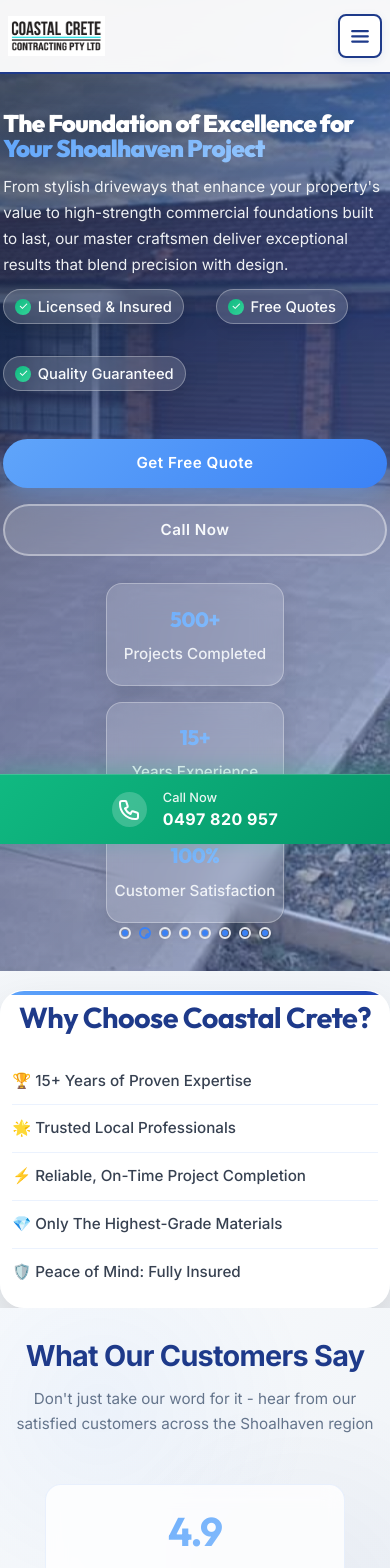
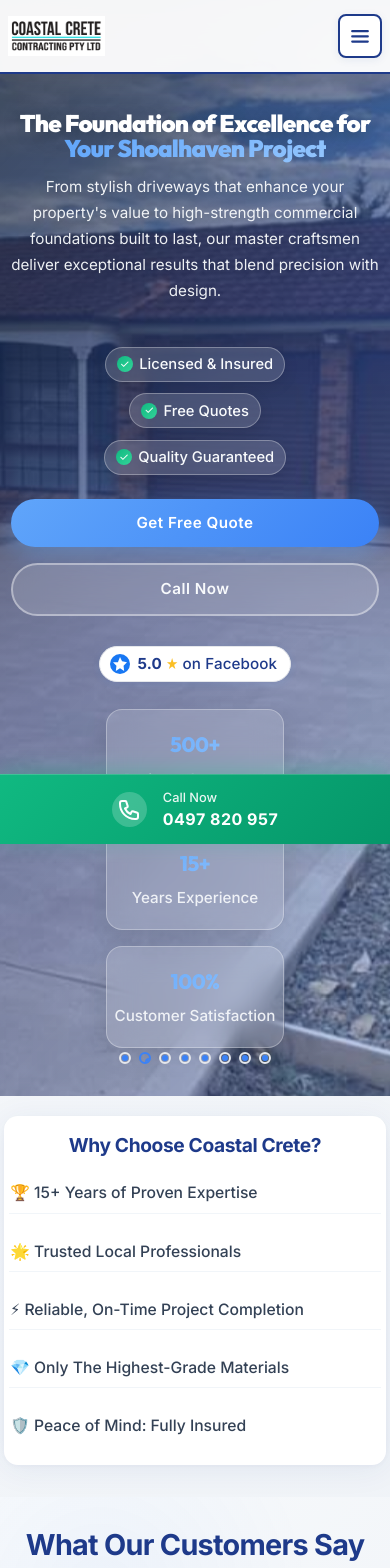
Before and after one commit to TysonPWilliams/coastal-crete-website, a React (Vite) app: page / in a window 390 px wide. Shown: the top 1568 px of the page. Built offline with nearby package versions, Linux system fonts and the light colour scheme.

Commit message:
Added better styling for WhyCoastCrete

```diff
--- a/src/App.css
+++ b/src/App.css
@@ -417,15 +417,22 @@
 }
 
 .hero-content {
-  max-width: 1200px;
-  margin: 0 auto;
-  padding: 2rem;
-  display: grid;
-  grid-template-columns: 1fr 1fr;
-  gap: 4rem;
-  align-items: center;
+  display: flex;
+  flex-direction: column;
+  align-items: center;
+  justify-content: center;
   position: relative;
   z-index: 3;
+  min-height: 500px;
+  padding: 3rem 0 0 0;
+}
+
+.hero-text {
+  display: flex;
+  flex-direction: column;
+  align-items: center;
+  text-align: center;
+  max-width: 700px;
 }
 
 .hero-title {
@@ -458,9 +465,10 @@
 
 .hero-features {
   display: flex;
-  gap: 2rem;
-  margin-bottom: 3rem;
   flex-wrap: wrap;
+  gap: 1rem;
+  justify-content: center;
+  margin: 2rem 0 1.5rem 0;
 }
 
 .feature {
@@ -500,8 +508,9 @@
 
 .hero-buttons {
   display: flex;
-  gap: 1.5rem;
-  flex-wrap: wrap;
+  gap: 1.2rem;
+  justify-content: center;
+  margin-bottom: 0.7rem;
 }
 
 .btn {
@@ -1032,8 +1041,24 @@
     padding-bottom: 3rem;
   }
   .hero-content {
-    display: flex;
+    padding: 2rem 0 0 0;
+  }
+  .hero-text {
+    max-width: 100%;
+    padding: 0 0.5rem;
+  }
+  .hero-features {
     flex-direction: column;
+    align-items: center;
+    gap: 0.7rem;
+  }
+  .hero-buttons {
+    flex-direction: column;
+    gap: 1rem;
+    width: 100%;
+  }
+  .hero-trust-badge {
+    justify-content: center;
   }
 }
 
@@ -1691,3 +1716,168 @@
     font-size: 1rem;
   }
 }
+
+/* Hero Trust Badge Styles */
+.hero-trust-badge {
+  display: flex;
+  justify-content: center;
+  align-items: center;
+  margin-top: 1.2rem;
+}
+.trust-badge-link {
+  display: inline-flex;
+  align-items: center;
+  gap: 0.5rem;
+  background: #fff;
+  border-radius: 999px;
+  box-shadow: 0 2px 8px rgba(24, 119, 243, 0.08);
+  padding: 0.4rem 1.1rem 0.4rem 0.7rem;
+  font-size: 1rem;
+  font-weight: 500;
+  color: #1e3a8a;
+  text-decoration: none;
+  border: 1.5px solid #e5e7eb;
+  transition: box-shadow 0.2s, border 0.2s;
+}
+.trust-badge-link:hover {
+  box-shadow: 0 4px 16px rgba(24, 119, 243, 0.15);
+  border: 1.5px solid #1877F3;
+  color: #1877F3;
+}
+.trust-badge-icon {
+  display: flex;
+  align-items: center;
+  justify-content: center;
+}
+.trust-badge-text {
+  font-size: 1rem;
+  font-weight: 500;
+  color: #1e3a8a;
+  letter-spacing: 0.1px;
+}
+@media (max-width: 768px) {
+  .hero-trust-badge {
+    justify-content: center;
+  }
+  .trust-badge-link {
+    font-size: 0.95rem;
+    padding: 0.35rem 0.8rem 0.35rem 0.6rem;
+  }
+  .trust-badge-text {
+    font-size: 0.95rem;
+  }
+}
+
+/* Testimonial Author Avatar */
+.author-avatar {
+  width: 40px;
+  height: 40px;
+  border-radius: 50%;
+  display: flex;
+  align-items: center;
+  justify-content: center;
+  color: #fff;
+  font-weight: 700;
+  font-size: 1.1rem;
+  margin-bottom: 0.3rem;
+  margin-right: 0.7rem;
+  box-shadow: 0 2px 8px rgba(30,58,138,0.08);
+  border: 2px solid #fff;
+  letter-spacing: 1px;
+}
+.author-info {
+  display: flex;
+  align-items: center;
+  gap: 0.7rem;
+}
+.facebook-btn {
+  display: inline-flex;
+  align-items: center;
+  gap: 0.5rem;
+}
+.facebook-logo {
+  display: flex;
+  align-items: center;
+  justify-content: center;
+}
+
+/* Why Choose Coastal Crete Section */
+.why-coastal-crete-section {
+  display: flex;
+  justify-content: center;
+  align-items: flex-start;
+  width: 100%;
+  background: transparent;
+  padding: 0 0 3rem 0;
+  margin-top: 2.5rem;
+}
+.why-coastal-crete-card {
+  background: #fff;
+  box-shadow: 0 4px 32px rgba(30,58,138,0.07), 0 1.5px 6px rgba(30,58,138,0.04);
+  border-radius: 22px;
+  padding: 2.5rem 2.5rem 2rem 2.5rem;
+  max-width: 700px;
+  width: 100%;
+  margin: 0 auto;
+  position: relative;
+  z-index: 5;
+}
+.why-coastal-crete-title {
+  text-align: center;
+  font-size: 2rem;
+  font-weight: 700;
+  color: #1e3a8a;
+  margin-bottom: 2rem;
+  font-family: 'Inter', sans-serif;
+}
+.why-coastal-crete-list {
+  list-style: none;
+  padding: 0;
+  margin: 0;
+  display: flex;
+  flex-direction: column;
+  gap: 1.1rem;
+}
+.why-coastal-crete-list li {
+  display: flex;
+  align-items: center;
+  font-size: 1.13rem;
+  color: #334155;
+  font-weight: 500;
+  gap: 0.7rem;
+  padding: 0.7rem 0.5rem 0.7rem 0.2rem;
+  border-bottom: 1px solid #f1f5f9;
+}
+.why-coastal-crete-list li:last-child {
+  border-bottom: none;
+}
+.why-coastal-crete-list li span {
+  font-size: 1.3rem;
+  margin-right: 0.7rem;
+}
+@media (max-width: 900px) {
+  .why-coastal-crete-card {
+    max-width: 98vw;
+    padding: 2rem 1rem 1.5rem 1rem;
+    margin: 0 auto;
+  }
+}
+@media (max-width: 600px) {
+  .why-coastal-crete-section {
+    padding: 0 0 2rem 0;
+    margin-top: 1.2rem;
+  }
+  .why-coastal-crete-card {
+    padding: 1.2rem 0.3rem 1.2rem 0.3rem;
+    border-radius: 14px;
+    margin: 0 auto;
+  }
+  .why-coastal-crete-title {
+    font-size: 1.2rem;
+    margin-bottom: 1.1rem;
+  }
+  .why-coastal-crete-list li {
+    font-size: 0.98rem;
+    padding: 0.5rem 0.2rem 0.5rem 0.1rem;
+  }
+}
--- a/src/components/HeroSection.jsx
+++ b/src/components/HeroSection.jsx
@@ -127,6 +127,17 @@
             <a href="#contact" className="btn btn-primary">Get Free Quote</a>
             <a href="tel:0497 820 957" className="btn btn-secondary">Call Now</a>
           </div>
+          <div className="hero-trust-badge">
+            <a href="https://www.facebook.com/CoastalCretePtyLtd/reviews" target="_blank" rel="noopener noreferrer" className="trust-badge-link">
+              <span className="trust-badge-icon" aria-label="Facebook Star Rating">
+                <svg width="20" height="20" viewBox="0 0 20 20" fill="none" xmlns="http://www.w3.org/2000/svg" style={{verticalAlign: 'middle'}}>
+                  <circle cx="10" cy="10" r="10" fill="#1877F3"/>
+                  <path d="M10 3l2.09 4.24L17 8.34l-3.45 3.36L14.18 17 10 14.27 5.82 17l.63-5.3L3 8.34l4.91-.1L10 3z" fill="#fff"/>
+                </svg>
+              </span>
+              <span className="trust-badge-text"><strong>5.0</strong> <span style={{color:'#fbbf24'}}>★</span> on Facebook</span>
+            </a>
+          </div>
         </div>
 
       </div>
--- a/src/components/Testimonials.jsx
+++ b/src/components/Testimonials.jsx
@@ -9,35 +9,40 @@
             rating: 5,
             text: "Coastal Crete did an amazing job on our driveway. Professional, punctual, and the quality is outstanding. Highly recommend!",
             date: "2024",
-            project: "Driveway Installation"
+            project: "Driveway Installation",
+            color: "#3b82f6"
         },
         {
             name: "Michael Thompson",
             rating: 5,
             text: "Excellent workmanship and attention to detail. Our new concrete patio looks fantastic and was completed on time and within budget.",
             date: "2024",
-            project: "Patio Construction"
+            project: "Patio Construction",
+            color: "#10b981"
         },
         {
             name: "Lisa Chen",
             rating: 5,
             text: "The team at Coastal Crete is incredibly professional. They transformed our outdoor space with beautiful concrete work. Very happy with the results!",
             date: "2024",
-            project: "Outdoor Living Space"
+            project: "Outdoor Living Space",
+            color: "#f59e42"
         },
         {
             name: "David Wilson",
             rating: 5,
             text: "Outstanding service from start to finish. The concrete foundation for our extension is rock solid. Great communication throughout the project.",
             date: "2024",
-            project: "Foundation Work"
+            project: "Foundation Work",
+            color: "#6366f1"
         },
         {
             name: "Emma Rodriguez",
             rating: 5,
             text: "Coastal Crete delivered exactly what we wanted. The decorative concrete work on our pool surround is absolutely stunning. Highly professional team!",
             date: "2024",
-            project: "Pool Surround"
+            project: "Pool Surround",
+            color: "#ef4444"
         }
     ]
 
@@ -59,6 +64,10 @@
                 ★
             </span>
         ))
+    }
+
+    const getInitials = (name) => {
+        return name.split(' ').map(n => n[0]).join('').toUpperCase();
     }
 
     return (
@@ -110,6 +119,9 @@
 
                             <div className="testimonial-author">
                                 <div className="author-info">
+                                    <div className="author-avatar" style={{backgroundColor: testimonials[activeTestimonial].color}}>
+                                        {getInitials(testimonials[activeTestimonial].name)}
+                                    </div>
                                     <div className="author-name">
                                         {testimonials[activeTestimonial].name}
                                     </div>
@@ -166,8 +178,14 @@
                                 href="https://www.facebook.com/CoastalCretePtyLtd/reviews"
                                 target="_blank"
                                 rel="noopener noreferrer"
-                                className="btn btn-secondary"
+                                className="btn btn-secondary facebook-btn"
                             >
+                                <span className="facebook-logo" aria-label="Facebook">
+                                    <svg width="18" height="18" viewBox="0 0 24 24" fill="none" xmlns="http://www.w3.org/2000/svg">
+                                        <circle cx="12" cy="12" r="12" fill="#1877F3"/>
+                                        <path d="M15.36 8.26H13.5V7.13C13.5 6.7 13.8 6.6 14.01 6.6H15.33V4.5H13.5C11.57 4.5 11.5 6.02 11.5 7.13V8.26H10V10.5H11.5V16.5H13.5V10.5H15.09L15.36 8.26Z" fill="#fff"/>
+                                    </svg>
+                                </span>
                                 View All Reviews
                             </a>
                         </div>
--- a/src/components/WhyCoastalCrete.jsx
+++ b/src/components/WhyCoastalCrete.jsx
@@ -1,10 +1,9 @@
 export function WhyCoastalCrete() {
-
     return (
-        <div className="hero-image">
-          <div className="hero-card">
-            <h3>Why Choose Coastal Crete?</h3>
-            <ul>
+        <section className="why-coastal-crete-section">
+          <div className="why-coastal-crete-card">
+            <h3 className="why-coastal-crete-title">Why Choose Coastal Crete?</h3>
+            <ul className="why-coastal-crete-list">
                 <li>🏆 15+ Years of Proven Expertise</li>
                 <li>🌟 Trusted Local Professionals</li>
                 <li>⚡ Reliable, On-Time Project Completion</li>
@@ -12,6 +11,6 @@
                 <li>🛡️ Peace of Mind: Fully Insured</li>
             </ul>
           </div>
-        </div>
+        </section>
     )
 }
```
